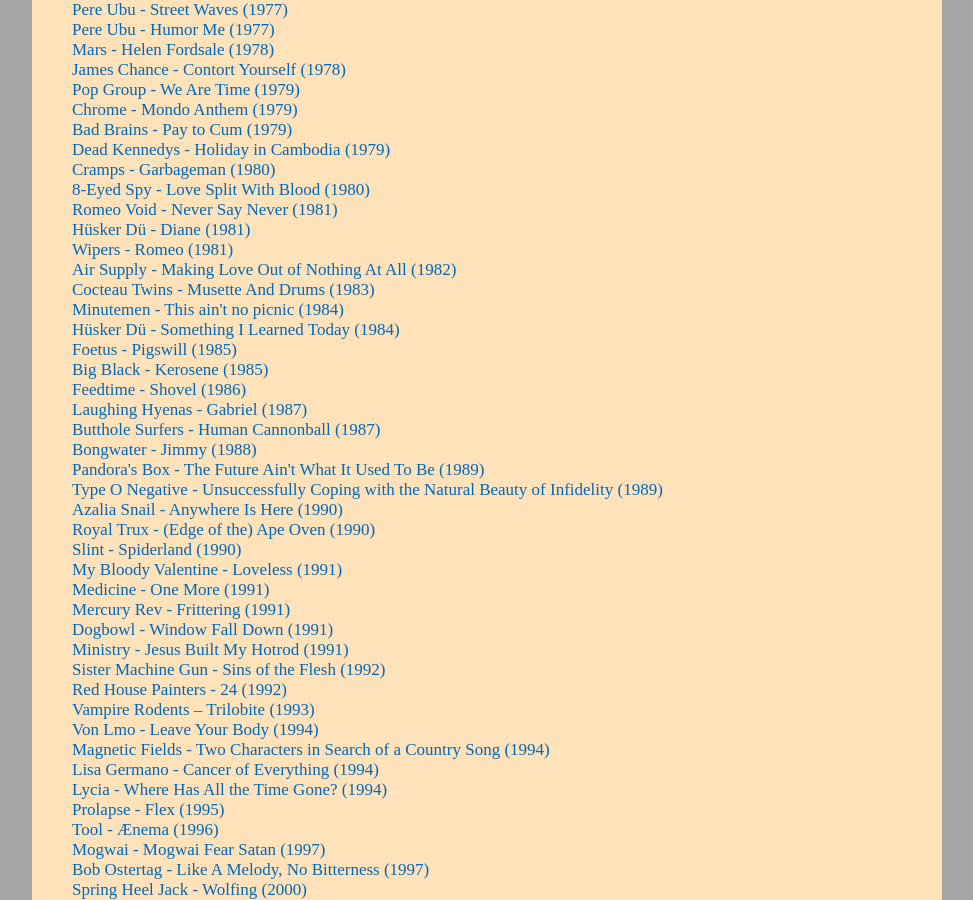
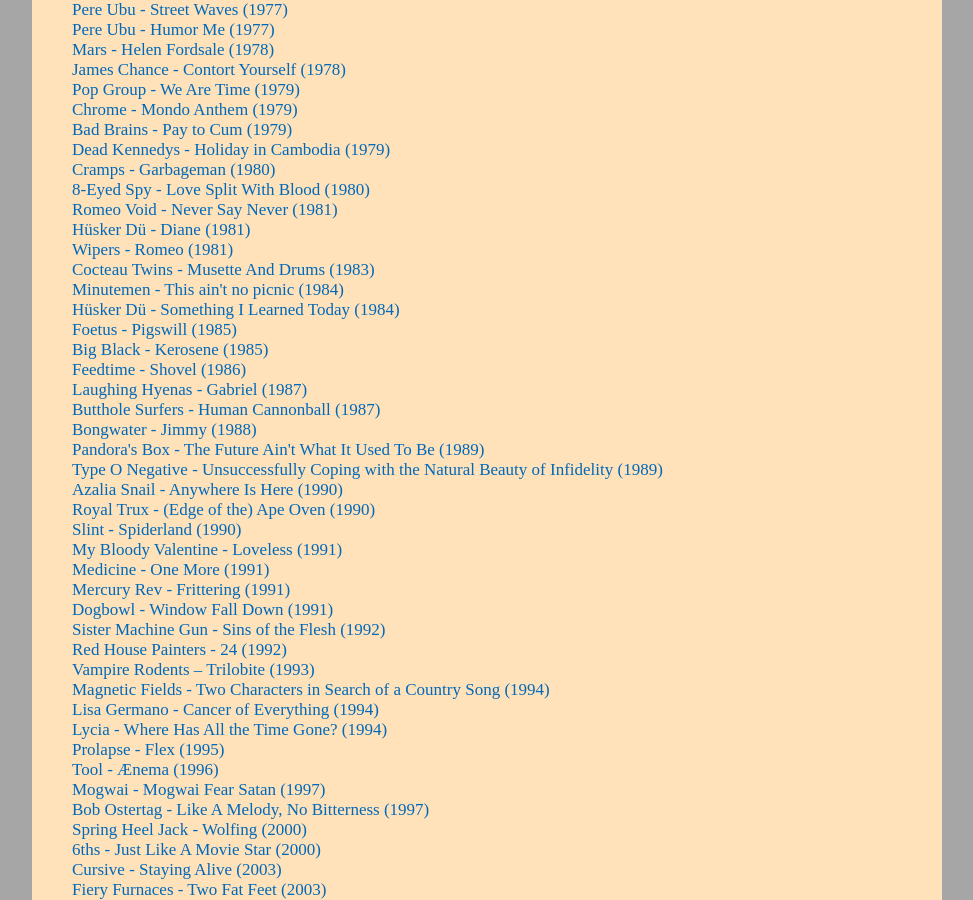
Before and after one commit to witbag/witbag.github.io, a Jekyll site: the page built from inspiration/index.html, in a window 1280 px wide and 900 px high, scrolled down 1364 px. Shown: the whole window, without its empty margins (153-1126 px from the left). Built offline with Jekyll 4.4.1, drawn with Linux system fonts in a browser that asks for light colours.

Commit message:
Update index.html

```diff
--- a/inspiration/index.html
+++ b/inspiration/index.html
@@ -59,7 +59,7 @@
 <a href="https://www.youtube.com/watch?v=kbQ1v-nCFjA" target=_blank>Popol Vuh - Vuh (1971)</a><br>
 <a href="https://www.youtube.com/watch?v=-ukhZgsC4vc" target=_blank>Can - Halleluwah (1971)</a><br>
 <a href="https://www.youtube.com/watch?v=Yu9MehUlLgo" target=_blank>Faust - Miss Fortune (1971)</a><br>
-<a href="https://www.youtube.com/watch?v=5D_nRtlkqCM" target=_blank>Modern Lovers - Hospital (1971)</a><br>
+<a href="https://www.youtube.com/watch?v=XX1VfXis9oo" target=_blank>Modern Lovers - Hospital (1971)</a><br>
 <a href="https://www.youtube.com/watch?v=gdzR4LzRwzQ" target=_blank>Deep Purple - Highway Star (1972)</a><br>
 <a href="https://www.youtube.com/watch?v=UuX1Gi3eybk" target=_blank>Residents - Meet The Residents (1973)</a><br>
 <a href="https://www.youtube.com/watch?v=nItuhuY1U04" target=_blank>Brian Eno - Baby's on Fire (1973)</a><br>
@@ -81,7 +81,6 @@
 <a href="https://www.youtube.com/watch?v=ZqlvSDEhxoA" target=_blank>Romeo Void - Never Say Never (1981)</a><br>
 <a href="https://www.youtube.com/watch?v=wqnvmlGeCKk" target=_blank>Hüsker Dü - Diane (1981)</a><br>
 <a href="https://www.youtube.com/watch?v=31K-fTFurpI" target=_blank>Wipers - Romeo (1981)</a><br>
-<a href="https://www.youtube.com/watch?v=JMKi9qVrGWM" target=_blank>Air Supply - Making Love Out of Nothing At All (1982)</a><br>
 <a href="https://www.youtube.com/watch?v=ND1J78xmTCI" target=_blank>Cocteau Twins - Musette And Drums (1983)</a><br>
 <a href="https://www.youtube.com/watch?v=YGCTZQV-6nQ" target=_blank>Minutemen - This ain't no picnic (1984)</a><br>
 <a href="https://www.youtube.com/watch?v=EQfrHkjvx6g" target=_blank>Hüsker Dü - Something I Learned Today (1984)</a><br>
@@ -100,11 +99,9 @@
 <a href="https://www.youtube.com/watch?v=4ZYb5JPaNCY" target=_blank>Medicine - One More (1991)</a><br>
 <a href="https://www.youtube.com/watch?v=820NtfymPhQ" target=_blank>Mercury Rev - Frittering (1991)</a><br>
 <a href="https://www.youtube.com/watch?v=zMSnfDJCJRM" target=_blank>Dogbowl - Window Fall Down (1991)</a><br>
-<a href="https://www.youtube.com/watch?v=qXrLKplLAhM" target=_blank>Ministry - Jesus Built My Hotrod (1991)</a><br>
 <a href="https://www.youtube.com/watch?v=7p5C2auZL6Q" target=_blank>Sister Machine Gun - Sins of the Flesh (1992)</a><br>
 <a href="https://www.youtube.com/watch?v=VuQKfAjNOcw" target=_blank>Red House Painters - 24 (1992)</a><br>
 <a href="https://www.youtube.com/watch?v=bgEguXW3pSs" target=_blank>Vampire Rodents – Trilobite (1993)</a><br>
-<a href="https://www.youtube.com/watch?v=Tq2h06jv-Mo" target=_blank>Von Lmo - Leave Your Body (1994)</a><br>
 <a href="https://www.youtube.com/watch?v=CszGL2chT-U" target=_blank>Magnetic Fields - Two Characters in Search of a Country Song (1994)</a><br>
 <a href="https://www.youtube.com/watch?v=mbZDVMZpKHA" target=_blank>Lisa Germano - Cancer of Everything (1994)</a><br>
 <a href="https://www.youtube.com/watch?v=lSQsNmlg3HQ" target=_blank>Lycia - Where Has All the Time Gone? (1994)</a><br>
```
